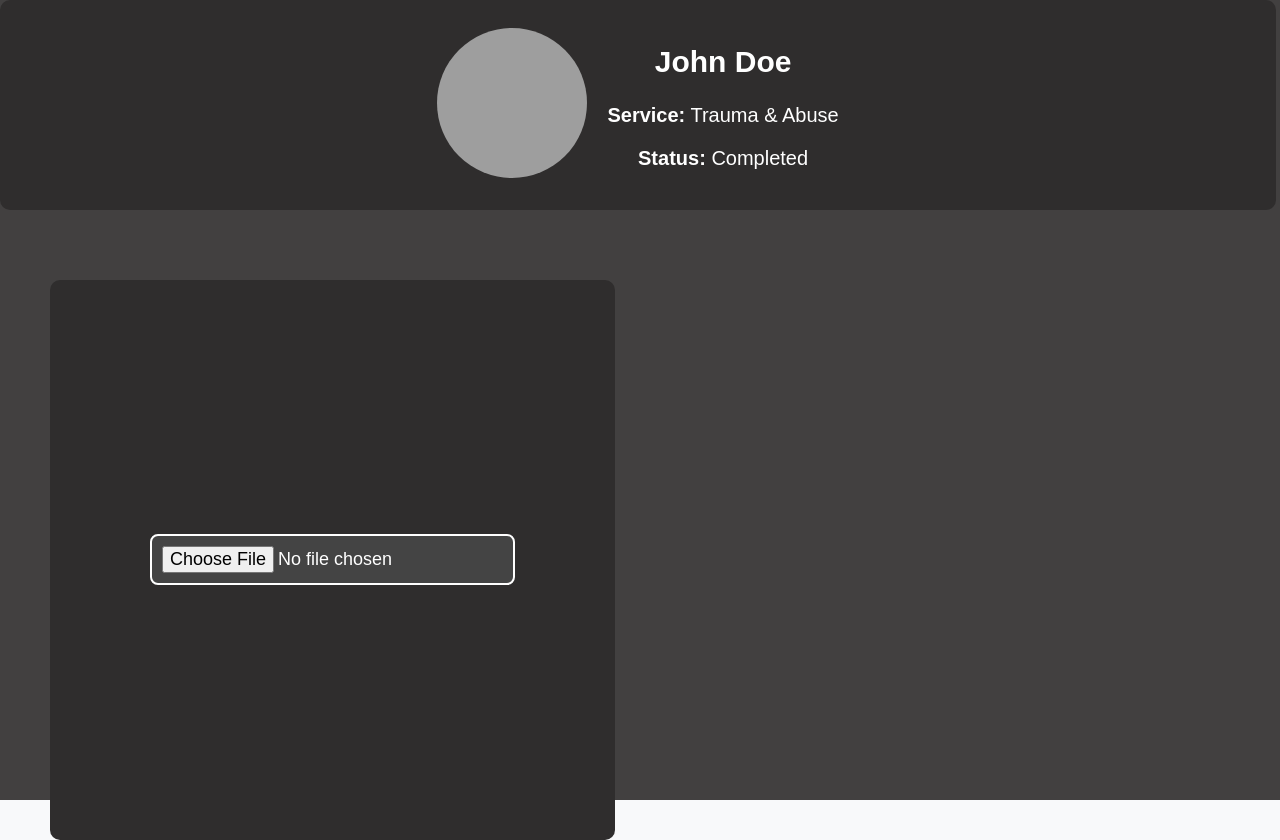
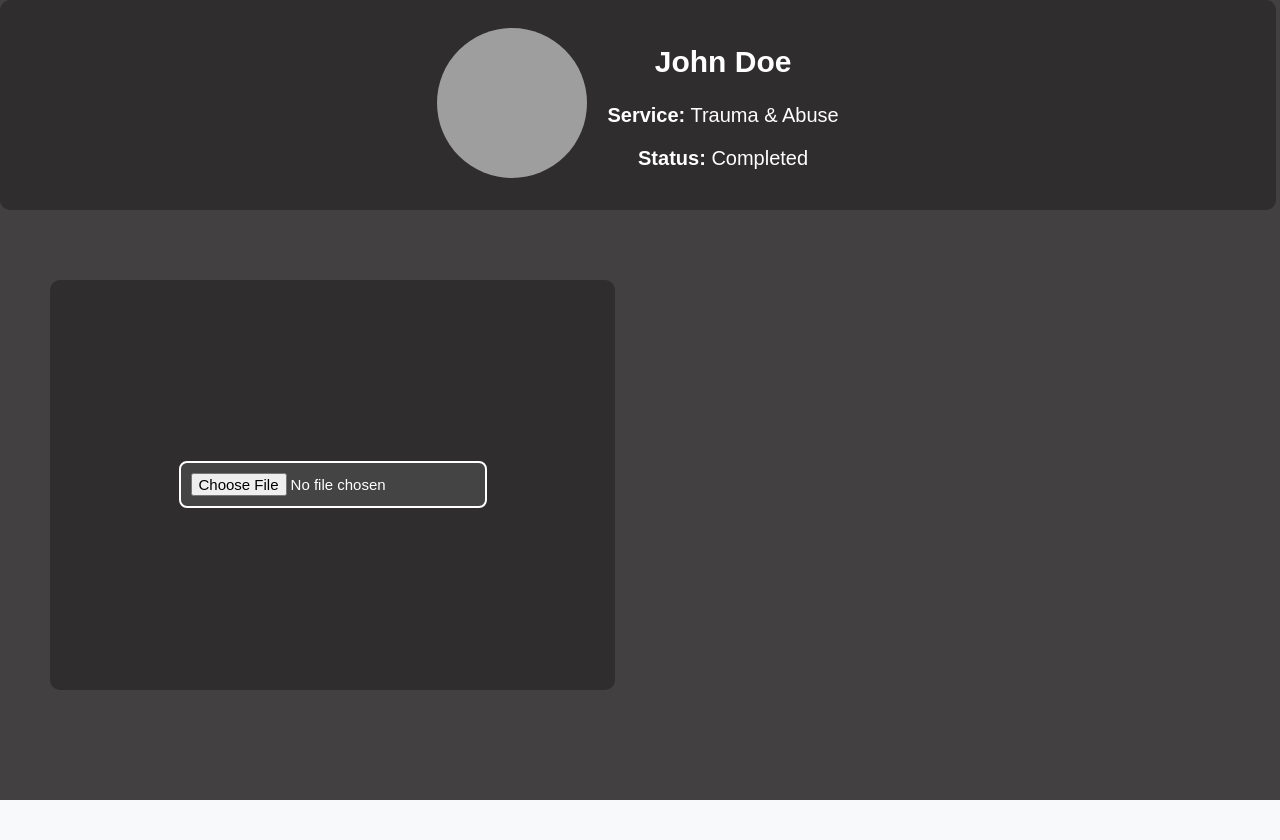
Before and after one commit to sahithyashelly24/project, a React (Create React App) app: page /profile/1 in a window 1280 px wide. After the commit the page ends 800 px from the top, so only its background shows below. Built offline with nearby package versions, Linux system fonts and the light colour scheme; grey boxes are pictures that could not be loaded.

Commit message:
view-page-final

```diff
--- a/src/ProfileCard.css
+++ b/src/ProfileCard.css
@@ -45,7 +45,7 @@
     border-radius: 10px;
     padding: 30px;
     color: white;
-    height: 500px;
+    height: 350px;
     margin-left: 50px;
   }
 
@@ -72,9 +72,9 @@
     border-radius: 10px;
     padding: 30px;
     color: white;
-    height: 500px;
+    height: 350px;
     margin-right: 50px;
-    font-size: 25px;
+    font-size: 20px;
     transition: transform 0.3s ease-in-out;
   }
   .emotion-analysis-card:hover {
@@ -83,7 +83,7 @@
   }
 
   .emotion-analysis-card h3 {
-    font-size: 30px;
+    font-size: 20px;
     font-weight: bold;
     margin-bottom: 15px;
   }
@@ -140,7 +140,7 @@
     padding: 10px;
     border-radius: 5px;
     margin-top: 15px;
-    font-size: 25px;
+    font-size: 15px;
   }
 
   .audio-transcript-card.enhanced {
@@ -183,11 +183,11 @@
 
 .show-details-btn:hover {
     background: #10acc7;
-    font-size: 40px;
+    font-size: 30px;
 }
 
 .profile-audio-section input[type="file"] {
-  font-size: 18px;
+  font-size: 15px;
   padding: 10px;
   border: 2px solid white;
   border-radius: 8px;
--- a/src/ProfilePage.js
+++ b/src/ProfilePage.js
@@ -67,7 +67,7 @@ const ProfilePage = () => {
         </div>
         {transcript && (
           <div className="ctranscript-box">
-            <h2>Transcript:</h2>
+            <h4>Transcript:</h4>
             <p>{transcript}</p>
           </div>
         )}
```
